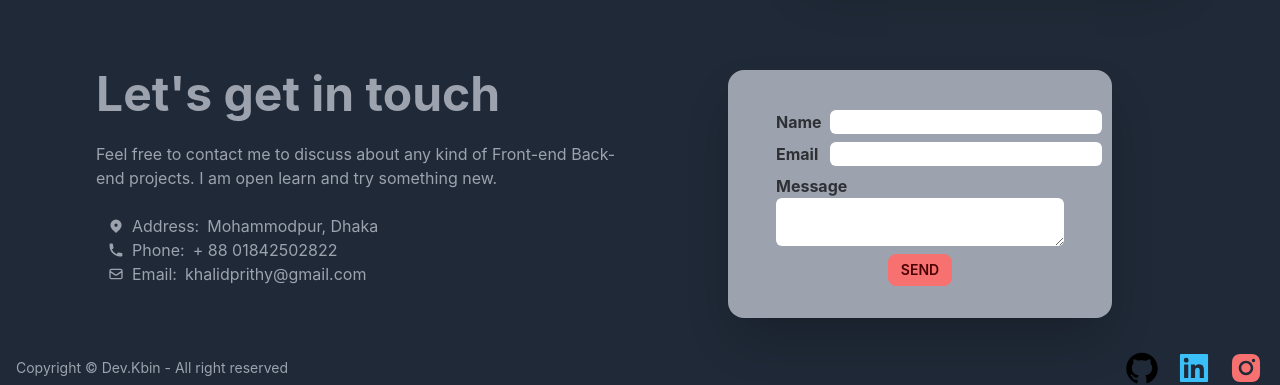
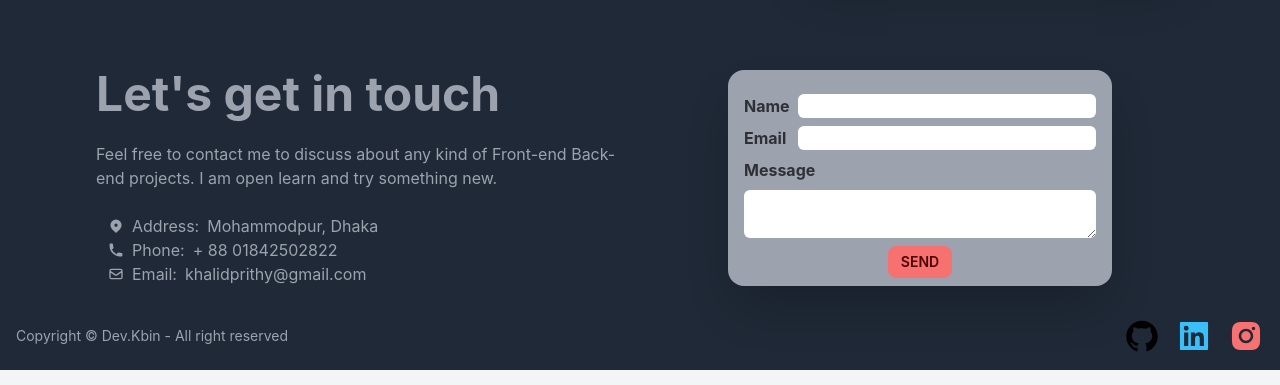
Before and after one commit to Khalidprithy/portfolioReact, a React (Create React App) app: page / in a window 1280 px wide. Shown: the part 1934-2319 px from the top of the page. Built offline with nearby package versions, Linux system fonts and the light colour scheme.

Commit message:
Email input updated

```diff
--- a/src/components/Pages/ContactMe.js
+++ b/src/components/Pages/ContactMe.js
@@ -35,20 +35,20 @@ const ContactMe = () => {
                     </div>
                 </div>
             </div>
-            <div className="card w-80 md:w-96 flex-shrink-0 mx-auto px-4 m-4 shadow-2xl bg-neutral">
-                <div className="card-body">
+            <div className="card w-72 md:w-96 flex-shrink-0 mx-auto m-4 shadow-2xl bg-neutral">
+                <div className="px-4 mt-4">
                     <form ref={form} onSubmit={sendEmail}>
                         <div className='flex my-2'>
                             <label className='font-bold mr-2'>Name</label>
-                            <input className='rounded-md px-3' type="text" name="user_name" required autocomplete="off" />
+                            <input className='rounded-md px-3 w-full' type="text" name="user_name" required autocomplete="off" />
                         </div>
                         <div className='flex my-2'>
                             <label className='font-bold mr-3'>Email</label>
-                            <input className='rounded-md px-3' type="email" name="user_email" required autocomplete="off" />
+                            <input className='rounded-md px-3 w-full' type="email" name="user_email" required autocomplete="off" />
                         </div>
                         <div className='flex flex-col my-2'>
                             <label className='font-bold mr-3 text-left'>Message</label>
-                            <textarea className='rounded-md px-3' name="message" />
+                            <textarea className='rounded-md px-3 mt-2' name="message" />
                         </div>
                         <input className='btn btn-sm btn-secondary' type="submit" value="Send" />
                     </form>
```
